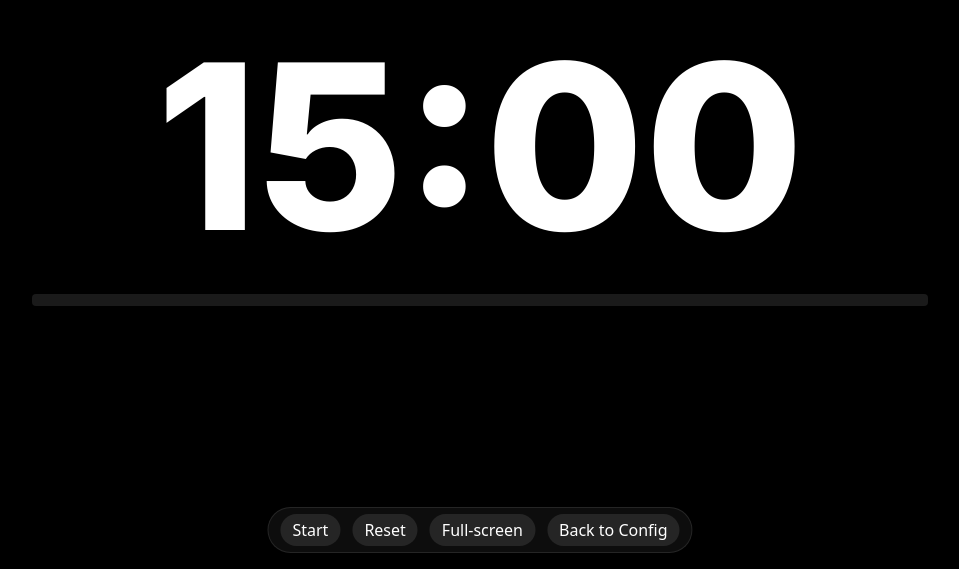
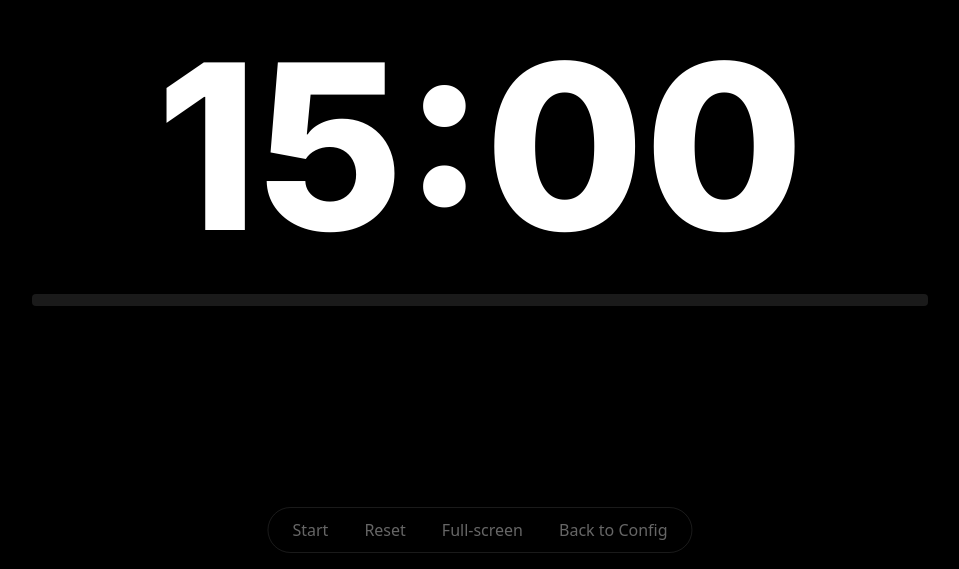
Before and after one commit to bmort/countdown-timer-gpt-5-test, a React (Vite) app in the folder web/: page /timer in a window 1280 px wide. Shown: the part 231-800 px from the top of the page, without its empty margins (160-1119 px from the left). Built offline with nearby package versions, Linux system fonts and the light colour scheme.

Commit message:
Player controls: make buttons faint, brighten on hover

```diff
--- a/web/src/pages/Player.tsx
+++ b/web/src/pages/Player.tsx
@@ -248,11 +248,11 @@ function progressPercent(remaining: number, total: number) {
 
 function Controls({ isRunning, onToggle, onReset, backHref }: { isRunning: boolean; onToggle: () => void; onReset: () => void; backHref: string }) {
   return (
-    <div className="fixed bottom-4 left-1/2 -translate-x-1/2 flex items-center gap-3 bg-white/5 border border-white/10 rounded-full px-3 py-1.5">
-      <button className="px-3 py-1 rounded-full bg-white/10 hover:bg-white/20" onClick={onToggle}>{isRunning ? 'Pause' : 'Start'}</button>
-      <button className="px-3 py-1 rounded-full bg-white/10 hover:bg-white/20" onClick={onReset}>Reset</button>
-      <button className="px-3 py-1 rounded-full bg-white/10 hover:bg-white/20" onClick={toggleFullscreen}>Full-screen</button>
-      <Link className="px-3 py-1 rounded-full bg-white/10 hover:bg-white/20" to={backHref}>Back to Config</Link>
+    <div className="fixed bottom-4 left-1/2 -translate-x-1/2 flex items-center gap-3 bg-white/0 border border-white/10 rounded-full px-3 py-1.5">
+      <button className="px-3 py-1 rounded-full text-white/40 hover:text-white bg-white/0 hover:bg-white/15 transition-colors" onClick={onToggle}>{isRunning ? 'Pause' : 'Start'}</button>
+      <button className="px-3 py-1 rounded-full text-white/40 hover:text-white bg-white/0 hover:bg-white/15 transition-colors" onClick={onReset}>Reset</button>
+      <button className="px-3 py-1 rounded-full text-white/40 hover:text-white bg-white/0 hover:bg-white/15 transition-colors" onClick={toggleFullscreen}>Full-screen</button>
+      <Link className="px-3 py-1 rounded-full text-white/40 hover:text-white bg-white/0 hover:bg-white/15 transition-colors" to={backHref}>Back to Config</Link>
     </div>
   )
 }
```
